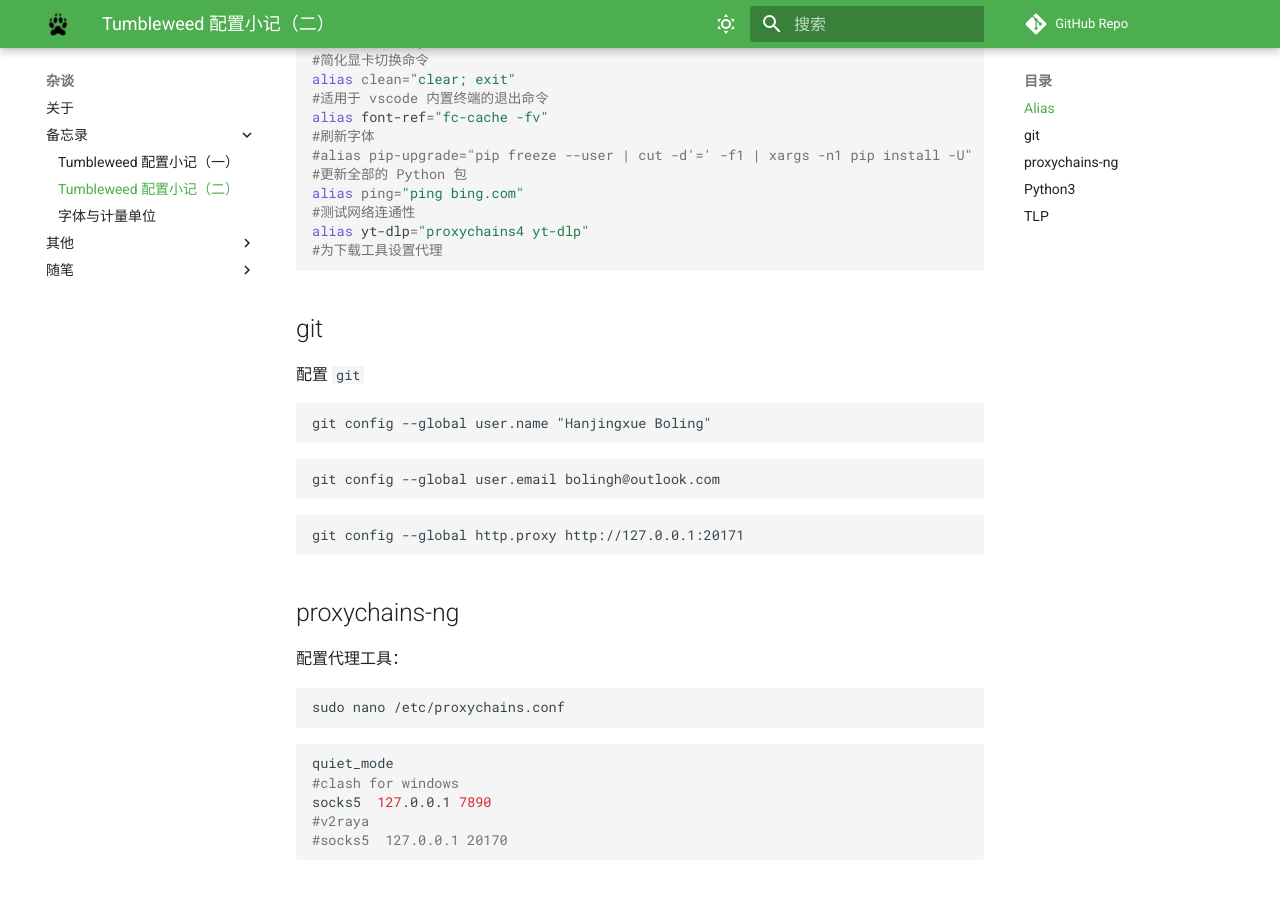
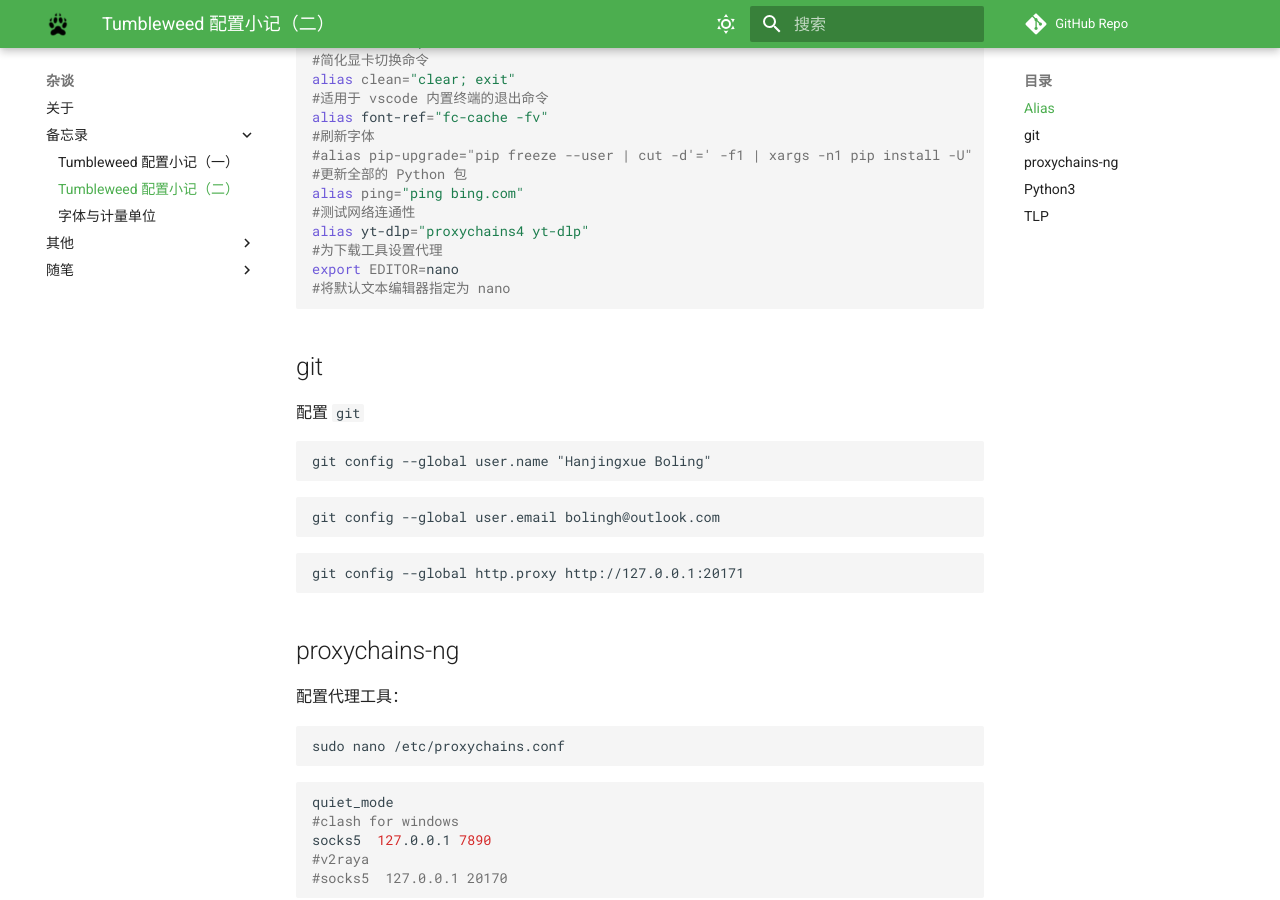
Before and after one commit to Hanjingxue-Boling/Whiteboard, an MkDocs documentation site: the page built from docs/essay/memo/other-configs.md, in a window 1280 px wide and 900 px high, scrolled down 669 px. Built offline with MkDocs 1.6.1 and Material for MkDocs 9.7.7, drawn with Linux system fonts in a browser that asks for light colours; comment, search, counter and statistics services are not loaded.

Commit message:
2022-05-10-03

````diff
--- a/docs/essay/memo/other-configs.md
+++ b/docs/essay/memo/other-configs.md
@@ -35,6 +35,8 @@ alias ping="ping bing.com"
 #测试网络连通性
 alias yt-dlp="proxychains4 yt-dlp"
 #为下载工具设置代理
+export EDITOR=nano
+#将默认文本编辑器指定为 nano
 ```
 
 ## git
````
